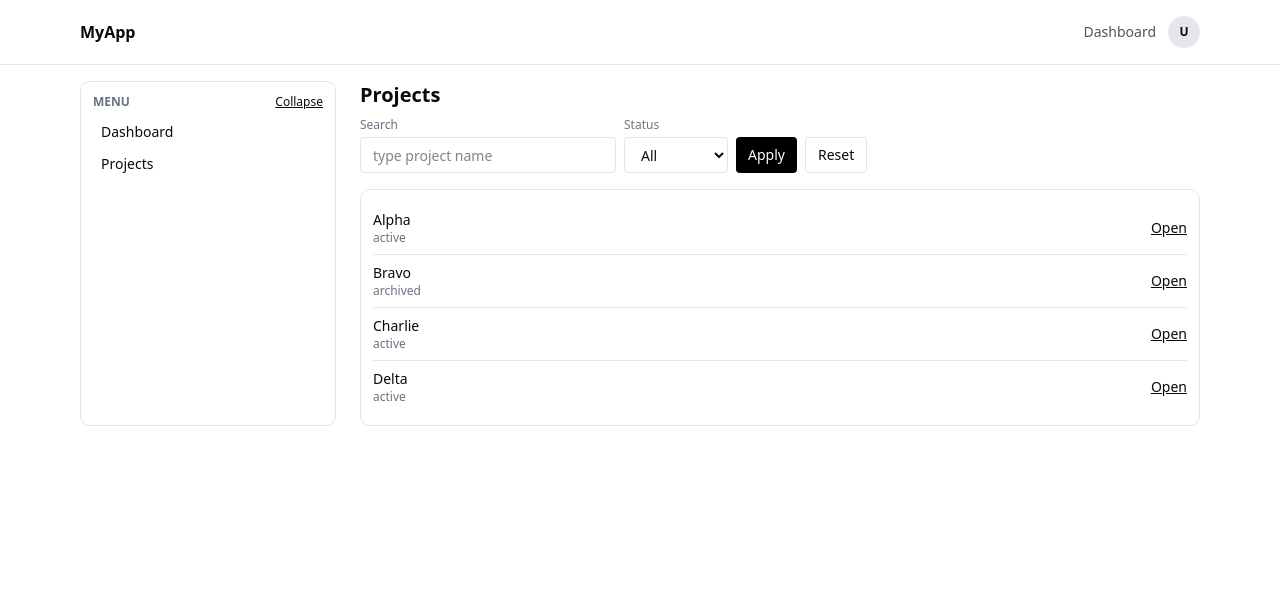
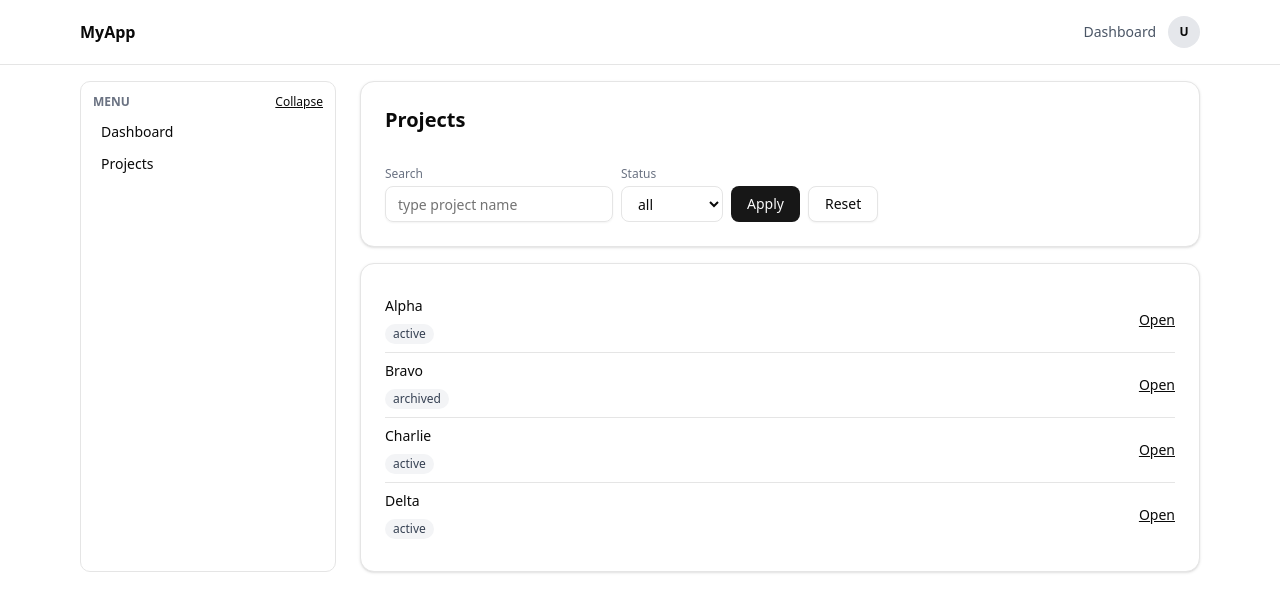
Before and after one commit to oct-Wanga/vibe-coding, a Next.js app: page /projects in a window 1280 px wide. Shown: the top 612 px of the page. Built offline with nearby package versions, Linux system fonts and the light colour scheme.

Commit message:
Refactor: FSD에 맞게 역할 분리 및 샤든 적용

```diff
--- a/src/app/(app)/layout.tsx
+++ b/src/app/(app)/layout.tsx
@@ -1,3 +1,5 @@
+import { AppShell } from "@/widgets/app-shell";
+
 export default function AppGroupLayout({ children }: { children: React.ReactNode }) {
-  return <>{children}</>;
+  return <AppShell>{children}</AppShell>;
 }
--- a/src/app/(app)/projects/page.tsx
+++ b/src/app/(app)/projects/page.tsx
@@ -1,7 +1,6 @@
+import { PROJECT_STATUS } from "@/features/projects-filter";
 import { getEnumParam, getStringParam } from "@/shared/lib/searchParams";
 import { ProjectsPageClient } from "@/views/projects";
-
-const STATUS = ["all", "active", "archived"] as const;
 
 export default async function ProjectsPage({
   searchParams,
@@ -11,7 +10,7 @@ export default async function ProjectsPage({
   const sp = await searchParams;
 
   const q = getStringParam(sp, "q") ?? "";
-  const status = getEnumParam(sp, "status", STATUS) ?? "all";
+  const status = getEnumParam(sp, "status", PROJECT_STATUS) ?? "all";
 
   return <ProjectsPageClient initialQ={q} initialStatus={status} />;
 }
--- /dev/null
+++ b/src/features/projects-filter/index.ts
@@ -0,0 +1,2 @@
+export * from "./model/constants";
+export * from "./ui/ProjectsFilter";
--- /dev/null
+++ b/src/features/projects-filter/model/constants.ts
@@ -0,0 +1,2 @@
+export const PROJECT_STATUS = ["all", "active", "archived"] as const;
+export type ProjectStatus = (typeof PROJECT_STATUS)[number];
--- /dev/null
+++ b/src/features/projects-filter/ui/ProjectsFilter.tsx
@@ -0,0 +1,62 @@
+"use client";
+
+import { useEffect, useState } from "react";
+
+import { Button, Input } from "@/shared/ui";
+
+import type { ProjectStatus } from "../model/constants";
+import { PROJECT_STATUS } from "../model/constants";
+
+export function ProjectsFilter({
+  currentQ,
+  currentStatus,
+  onApply,
+  onReset,
+}: {
+  currentQ: string;
+  currentStatus: ProjectStatus;
+  onApply: (next: { q: string; status: ProjectStatus }) => void;
+  onReset: () => void;
+}) {
+  // 입력 중은 로컬, Apply 시 URL로 반영
+  const [q, setQ] = useState(currentQ);
+  const [status, setStatus] = useState<ProjectStatus>(currentStatus);
+
+  useEffect(() => {
+    setQ(currentQ);
+  }, [currentQ]);
+  useEffect(() => {
+    setStatus(currentStatus);
+  }, [currentStatus]);
+
+  return (
+    <div className="flex flex-wrap items-end gap-2">
+      <div className="space-y-1">
+        <div className="text-xs text-gray-500">Search</div>
+        <Input value={q} onChange={(e) => setQ(e.target.value)} placeholder="type project name" />
+      </div>
+
+      <div className="space-y-1">
+        <div className="text-xs text-gray-500">Status</div>
+        <select
+          className="h-9 rounded-md border bg-white px-3 text-sm focus:outline-none focus:ring-2 focus:ring-black/20"
+          value={status}
+          onChange={(e) => setStatus(e.target.value as ProjectStatus)}
+        >
+          {PROJECT_STATUS.map((s) => (
+            <option key={s} value={s}>
+              {s}
+            </option>
+          ))}
+        </select>
+      </div>
+
+      <Button type="button" onClick={() => onApply({ q, status })}>
+        Apply
+      </Button>
+      <Button type="button" variant="outline" onClick={onReset}>
+        Reset
+      </Button>
+    </div>
+  );
+}
--- a/src/shared/ui/index.ts
+++ b/src/shared/ui/index.ts
@@ -1,3 +1,4 @@
+export * from "./shadcn/badge";
 export * from "./shadcn/button";
 export * from "./shadcn/card";
 export * from "./shadcn/input";
--- /dev/null
+++ b/src/shared/ui/shadcn/badge.tsx
@@ -0,0 +1,21 @@
+import * as React from "react";
+
+import { cn } from "@/shared/lib/utils";
+
+type BadgeProps = React.HTMLAttributes<HTMLSpanElement> & {
+  variant?: "default" | "secondary";
+};
+
+export function Badge({ className, variant = "secondary", ...props }: BadgeProps) {
+  return (
+    <span
+      className={cn(
+        "inline-flex items-center rounded-full px-2 py-0.5 text-xs font-medium",
+        variant === "secondary" && "bg-gray-100 text-gray-700",
+        variant === "default" && "bg-black text-white",
+        className,
+      )}
+      {...props}
+    />
+  );
+}
--- a/src/views/dashboard/ui/DashboardView.tsx
+++ b/src/views/dashboard/ui/DashboardView.tsx
@@ -1,10 +1,8 @@
 import { Button, Card, CardContent, CardHeader, CardTitle } from "@/shared/ui";
-import { AppShell } from "@/widgets/app-shell";
 import { DashboardLayout } from "@/widgets/dashboard-layout";
 
 export function DashboardView() {
   return (
-    <AppShell>
     <DashboardLayout title="Dashboard" actions={<Button variant="outline">Refresh</Button>}>
       <Card>
         <CardHeader>
@@ -15,6 +13,5 @@ export function DashboardView() {
         </CardContent>
       </Card>
     </DashboardLayout>
-    </AppShell>
   );
 }
--- a/src/views/projects/ui/ProjectsPageClient.tsx
+++ b/src/views/projects/ui/ProjectsPageClient.tsx
@@ -1,19 +1,14 @@
 "use client";
 
-import Link from "next/link";
 import { usePathname, useRouter, useSearchParams } from "next/navigation";
-import { useEffect, useMemo, useState } from "react";
 
-import { useProjects } from "@/entities/project";
-import { setParam } from "@/shared/lib/searchParams";
-import { AppShell } from "@/widgets/app-shell";
+import { PROJECT_STATUS, ProjectsFilter, type ProjectStatus } from "@/features/projects-filter";
+import { getEnumParam, getStringParam, setParam } from "@/shared/lib/searchParams";
+import { Card, CardContent, CardHeader } from "@/shared/ui";
+import { ProjectsList } from "@/widgets/projects-list";
 
-const STATUS = ["all", "active", "archived"] as const;
-type Status = (typeof STATUS)[number];
-
-function parseStatus(value: string | null, fallback: Status): Status {
-  if (!value) return fallback;
-  return (STATUS as readonly string[]).includes(value) ? (value as Status) : fallback;
+function parseStatusFromUrl(sp: URLSearchParams, fallback: ProjectStatus): ProjectStatus {
+  return getEnumParam(sp, "status", PROJECT_STATUS) ?? fallback;
 }
 
 export function ProjectsPageClient({
@@ -21,120 +16,47 @@ export function ProjectsPageClient({
   initialStatus,
 }: {
   initialQ: string;
-  initialStatus: Status;
+  initialStatus: ProjectStatus;
 }) {
   const router = useRouter();
   const pathname = usePathname();
   const sp = useSearchParams();
 
-  // URL → 현재값(싱글 소스는 URL)
-  const currentQ = sp.get("q") ?? initialQ;
-  const currentStatus = parseStatus(sp.get("status"), initialStatus);
+  // URL이 싱글 소스
+  const currentQ = getStringParam(sp, "q") ?? initialQ;
+  const currentStatus = parseStatusFromUrl(sp, initialStatus);
 
-  // 입력 UI state (타이핑 중은 로컬)
-  const [q, setQ] = useState(currentQ);
-  const [status, setStatus] = useState<Status>(currentStatus);
-
-  const params = useMemo(
-    () => ({
-      q: q.trim() || undefined,
-      status, // "all"도 그대로 전달 (useProjects에서 처리)
-    }),
-    [q, status],
-  );
-
-  const projects = useProjects(params);
-
-  const applyToUrl = () => {
-    const next = new URLSearchParams(sp.toString());
-    setParam(next, "q", q.trim() || undefined);
-    setParam(next, "status", status === "all" ? undefined : status);
-    router.push(`${pathname}?${next.toString()}`);
+  const applyToUrl = (next: { q: string; status: ProjectStatus }) => {
+    const nextSp = new URLSearchParams(sp.toString());
+    setParam(nextSp, "q", next.q.trim() || undefined);
+    setParam(nextSp, "status", next.status === "all" ? undefined : next.status);
+    router.push(`${pathname}?${nextSp.toString()}`);
   };
 
   const reset = () => {
-    setQ("");
-    setStatus("all");
-    const next = new URLSearchParams(sp.toString());
-    next.delete("q");
-    next.delete("status");
-    router.push(`${pathname}?${next.toString()}`);
+    const nextSp = new URLSearchParams(sp.toString());
+    nextSp.delete("q");
+    nextSp.delete("status");
+    router.push(`${pathname}?${nextSp.toString()}`);
   };
 
-  // URL이 바뀌면 입력값도 동기화
-  useEffect(() => {
-    setQ(currentQ);
-  }, [currentQ]);
+  return (
+    <div className="space-y-4">
+      <Card>
+        <CardHeader>
+          <h1 className="text-xl font-semibold">Projects</h1>
+        </CardHeader>
+        <CardContent>
+          <ProjectsFilter
+            currentQ={currentQ}
+            currentStatus={currentStatus}
+            onApply={applyToUrl}
+            onReset={reset}
+          />
+        </CardContent>
+      </Card>
 
-  useEffect(() => {
-    setStatus(currentStatus);
-  }, [currentStatus]);
-
-  return (
-    <AppShell>
-      <div className="space-y-4">
-        <header className="space-y-2">
-          <h1 className="text-xl font-semibold">Projects</h1>
-
-          <div className="flex flex-wrap items-end gap-2">
-            <div className="space-y-1">
-              <div className="text-xs text-gray-500">Search</div>
-              <input
-                className="h-9 w-64 rounded border px-3 text-sm"
-                value={q}
-                onChange={(e) => setQ(e.target.value)}
-                placeholder="type project name"
-              />
-            </div>
-
-            <div className="space-y-1">
-              <div className="text-xs text-gray-500">Status</div>
-              <select
-                className="h-9 rounded border px-3 text-sm"
-                value={status}
-                onChange={(e) => setStatus(e.target.value as Status)}
-              >
-                <option value="all">All</option>
-                <option value="active">Active</option>
-                <option value="archived">Archived</option>
-              </select>
-            </div>
-
-            <button
-              className="h-9 rounded bg-black px-3 text-sm text-white"
-              onClick={applyToUrl}
-              type="button"
-            >
-              Apply
-            </button>
-            <button className="h-9 rounded border px-3 text-sm" onClick={reset} type="button">
-              Reset
-            </button>
-          </div>
-        </header>
-
-        <section className="rounded-lg border p-3">
-          {projects.isLoading ? <div className="text-sm text-gray-500">Loading...</div> : null}
-          {projects.isError ? <div className="text-sm text-red-600">Failed to load</div> : null}
-
-          {projects.data ? (
-            <ul className="divide-y">
-              {projects.data.map((p) => (
-                <li key={p.id} className="flex items-center justify-between py-2">
-                  <div>
-                    <div className="text-sm font-medium">{p.name}</div>
-                    <div className="text-xs text-gray-500">{p.status}</div>
-                  </div>
-
-                  <Link className="text-sm underline" href={`/projects/${p.id}`}>
-                    Open
-                  </Link>
-                </li>
-              ))}
-            </ul>
-          ) : null}
-        </section>
-      </div>
-    </AppShell>
+      <ProjectsList q={currentQ} status={currentStatus} />
+    </div>
   );
 }
--- /dev/null
+++ b/src/widgets/projects-list/index.ts
@@ -0,0 +1 @@
+export * from "./ui/ProjectsList";
--- /dev/null
+++ b/src/widgets/projects-list/ui/ProjectsList.tsx
@@ -0,0 +1,40 @@
+"use client";
+
+import Link from "next/link";
+
+import { useProjects } from "@/entities/project";
+import type { ProjectStatus } from "@/features/projects-filter";
+import { Badge, Card, CardContent } from "@/shared/ui";
+
+export function ProjectsList({ q, status }: { q: string; status: ProjectStatus }) {
+  const projects = useProjects({
+    q: q.trim() || undefined,
+    status,
+  });
+
+  return (
+    <Card>
+      <CardContent>
+        {projects.isLoading ? <div className="text-sm text-gray-500">Loading...</div> : null}
+        {projects.isError ? <div className="text-sm text-red-600">Failed to load</div> : null}
+
+        {projects.data ? (
+          <ul className="divide-y">
+            {projects.data.map((p) => (
+              <li key={p.id} className="flex items-center justify-between py-2">
+                <div className="space-y-1">
+                  <div className="text-sm font-medium">{p.name}</div>
+                  <Badge>{p.status}</Badge>
+                </div>
+
+                <Link className="text-sm underline" href={`/projects/${p.id}`}>
+                  Open
+                </Link>
+              </li>
+            ))}
+          </ul>
+        ) : null}
+      </CardContent>
+    </Card>
+  );
+}
```
Also changed, not shown: src/views/projects/ui/ProjectDetailClient.tsx (+15 -16 lines). Lines whose indentation alone changed are shown as unchanged.
